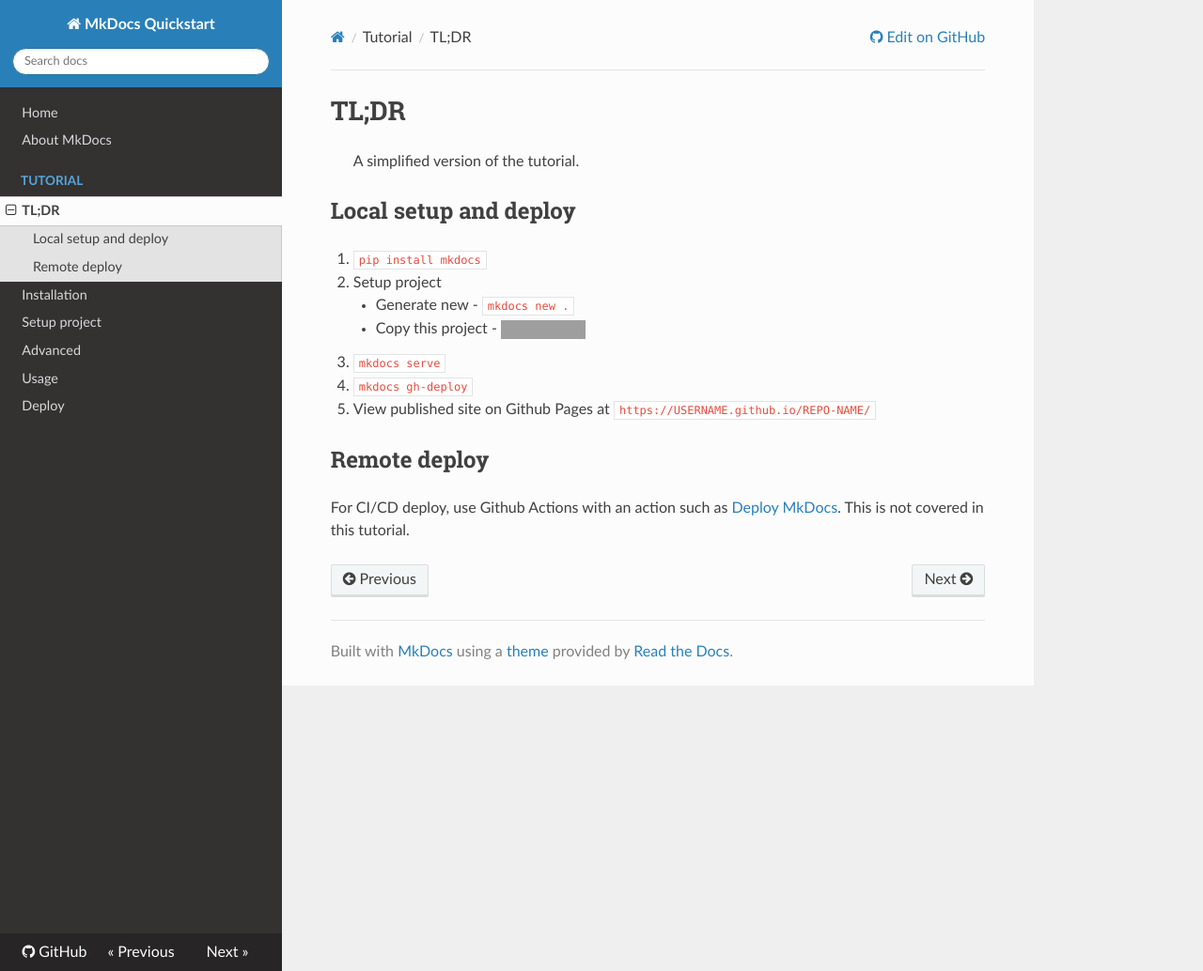
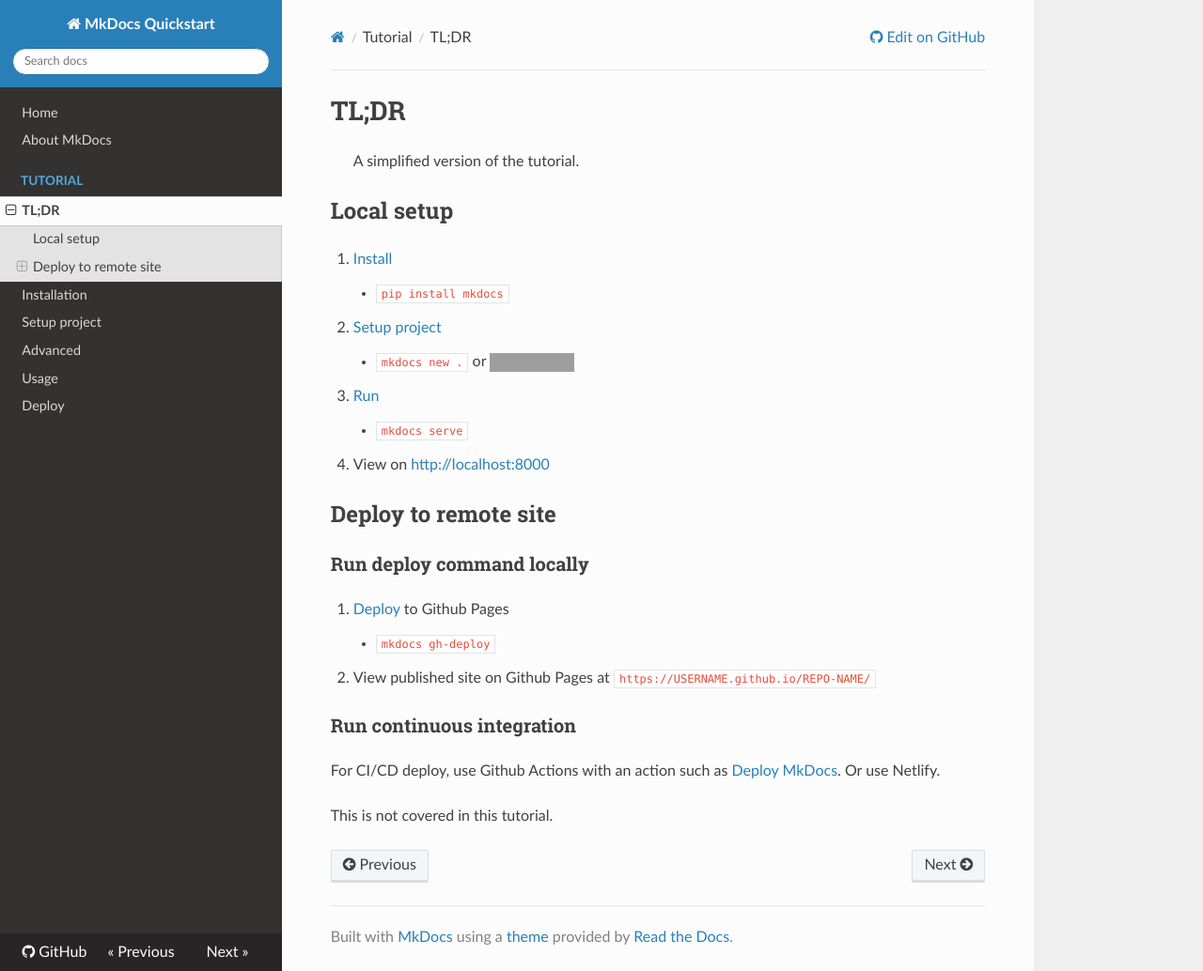
Before and after one commit to MichaelCurrin/mkdocs-quickstart, an MkDocs documentation site: the page built from docs/tutorial/tldr.md, in a window 1280 px wide and 1034 px high. Shown: the whole window at 94% size. Built offline with MkDocs 1.6.1, drawn with Linux system fonts in a browser that asks for light colours; nearby versions of some CDN libraries; grey boxes are pictures that could not be loaded.

Commit message:
feat: Update pages

```diff
--- a/docs/tutorial/tldr.md
+++ b/docs/tutorial/tldr.md
@@ -2,17 +2,27 @@
 > A simplified version of the tutorial.
 
 
-## Local setup and deploy
+## Local setup
 
-1. `pip install mkdocs`
-2. Setup project
-    - Generate new - `mkdocs new .`
-    - Copy this project - [![Use this template](https://img.shields.io/badge/Use_this_template-green.svg)](https://github.com/MichaelCurrin/mkdocs-quickstart/generate)
-3. `mkdocs serve`
-4. `mkdocs gh-deploy`
-5. View published site on Github Pages at `https://USERNAME.github.io/REPO-NAME/`
+1. [Install](installation.md)
+    - `pip install mkdocs`
+2. [Setup project](setup_project.md)
+    - `mkdocs new .` or [![Use this template](https://img.shields.io/badge/Use_this_template-green.svg)](https://github.com/MichaelCurrin/mkdocs-quickstart/generate)
+3. [Run](usage.md)
+    - `mkdocs serve`
+4. View on [http://localhost:8000](http://localhost:8000)
 
 
-## Remote deploy
+## Deploy to remote site
 
-For CI/CD deploy, use Github Actions with an action such as [Deploy MkDocs](https://github.com/marketplace/actions/deploy-mkdocs). This is not covered in this tutorial.
+### Run deploy command locally
+
+1. [Deploy](deploy.md) to Github Pages
+    - `mkdocs gh-deploy`
+2. View published site on Github Pages at `https://USERNAME.github.io/REPO-NAME/`
+
+### Run continuous integration
+
+For CI/CD deploy, use Github Actions with an action such as [Deploy MkDocs](https://github.com/marketplace/actions/deploy-mkdocs). Or use Netlify.
+
+This is not covered in this tutorial.
```
Also changed, not shown: docs/index.md (+2 -2 lines), docs/tutorial/installation.md (+11 -6 lines).
